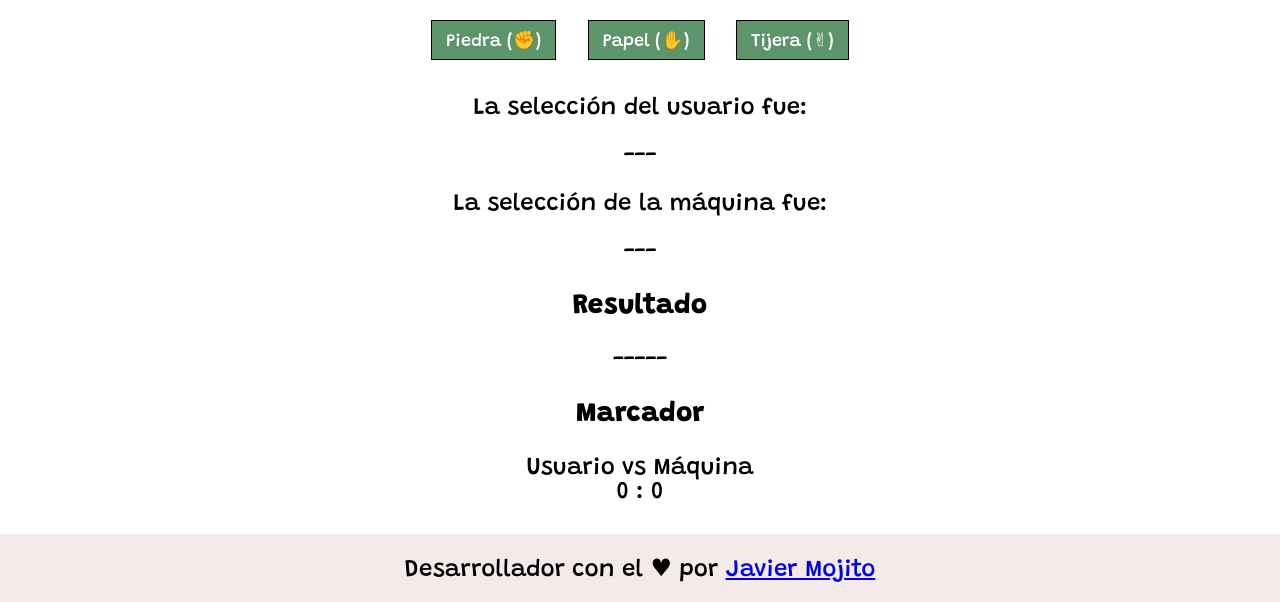
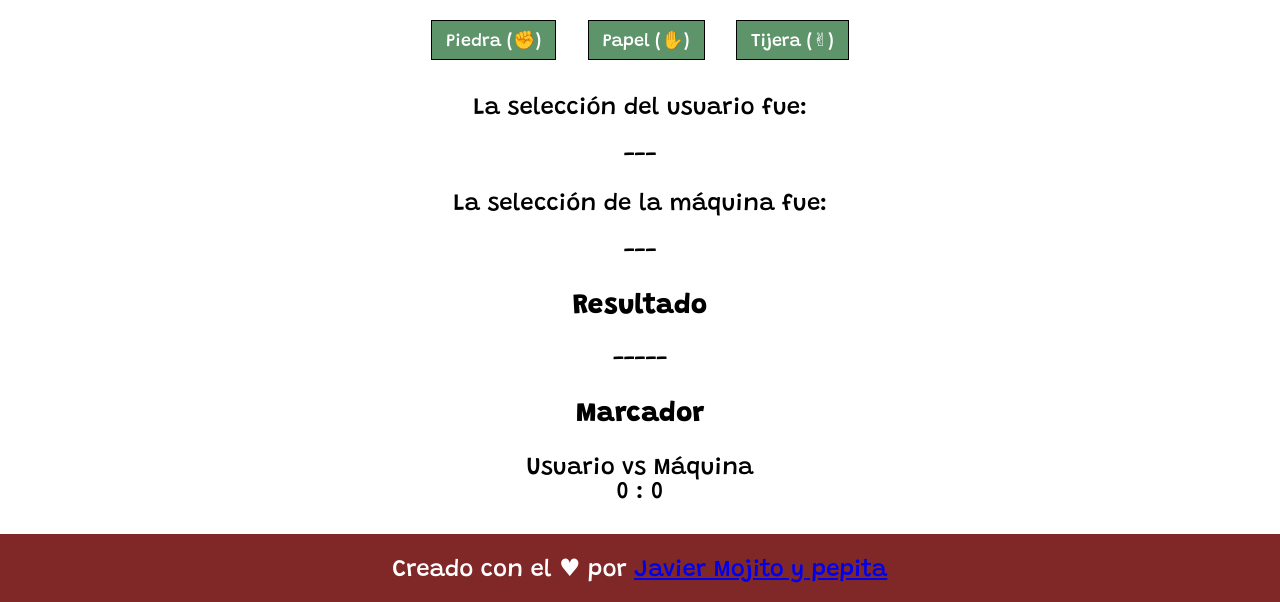
Before and after one commit to javiermojito/ppt2, a plain HTML site: page index.html in a window 1280 px wide. Shown: the part 320-922 px from the top of the page. Drawn offline with Linux system fonts and the light colour scheme.

Commit message:
Cambié cositas del footer

```diff
--- a/index.html
+++ b/index.html
@@ -52,7 +52,7 @@
         <span id="lbl-res-user"> 0 </span>  : <span id="lbl-res-cpu"> 0 </span>
 
         <footer>
-            Desarrollador con el ♥ por <a href="https://linktr.ee/javier.mojito">Javier Mojito</a>
+            Creado con el ♥ por <a href="https://linktr.ee/javier.mojito">Javier Mojito y pepita</a>
         </footer>
 
         <script src="./main.js"></script>
--- a/style.css
+++ b/style.css
@@ -25,6 +25,7 @@ button:hover{
 
 footer{
     margin-top: 30px;
-    background-color: #f5eaea;
+    background-color: #802828;
     padding: 20px;
+    color: white;
 }
```
